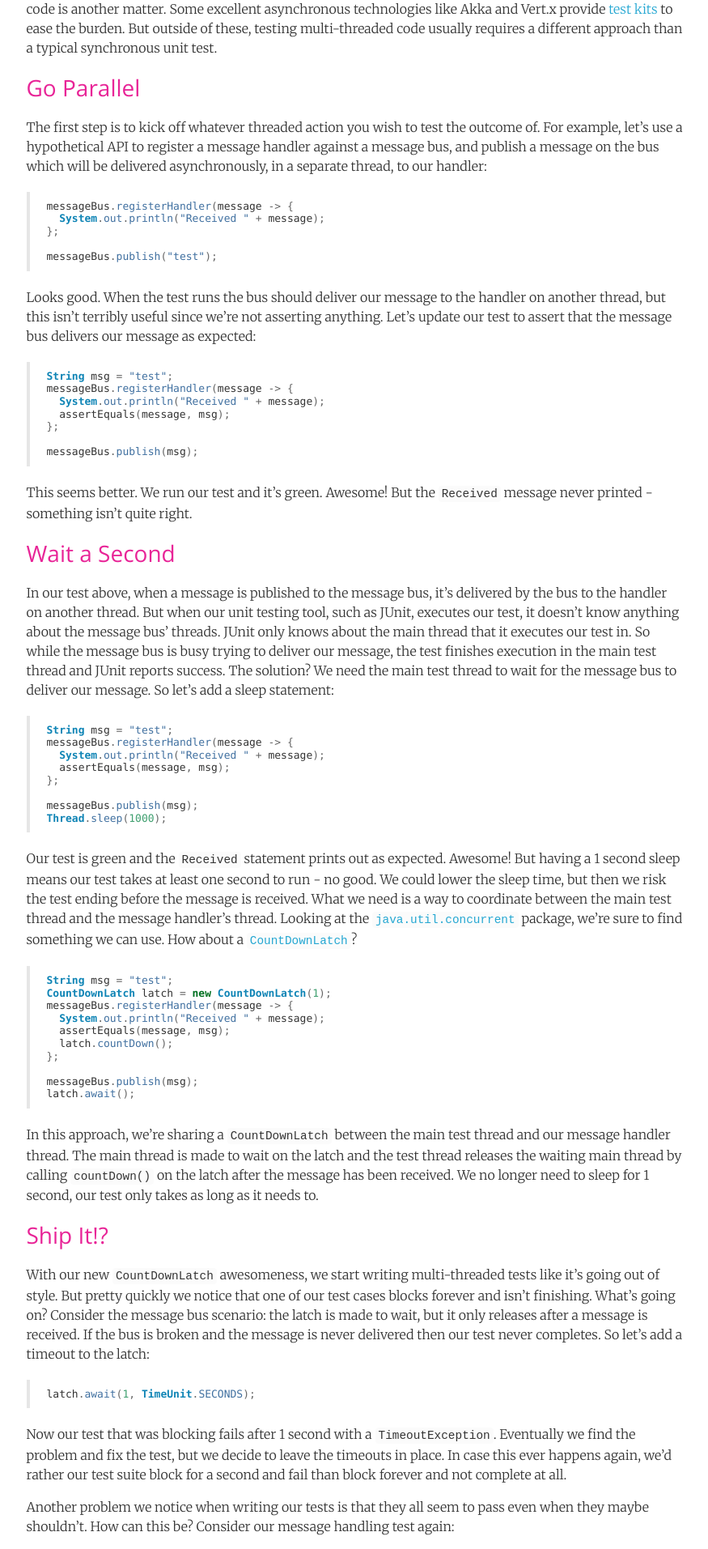
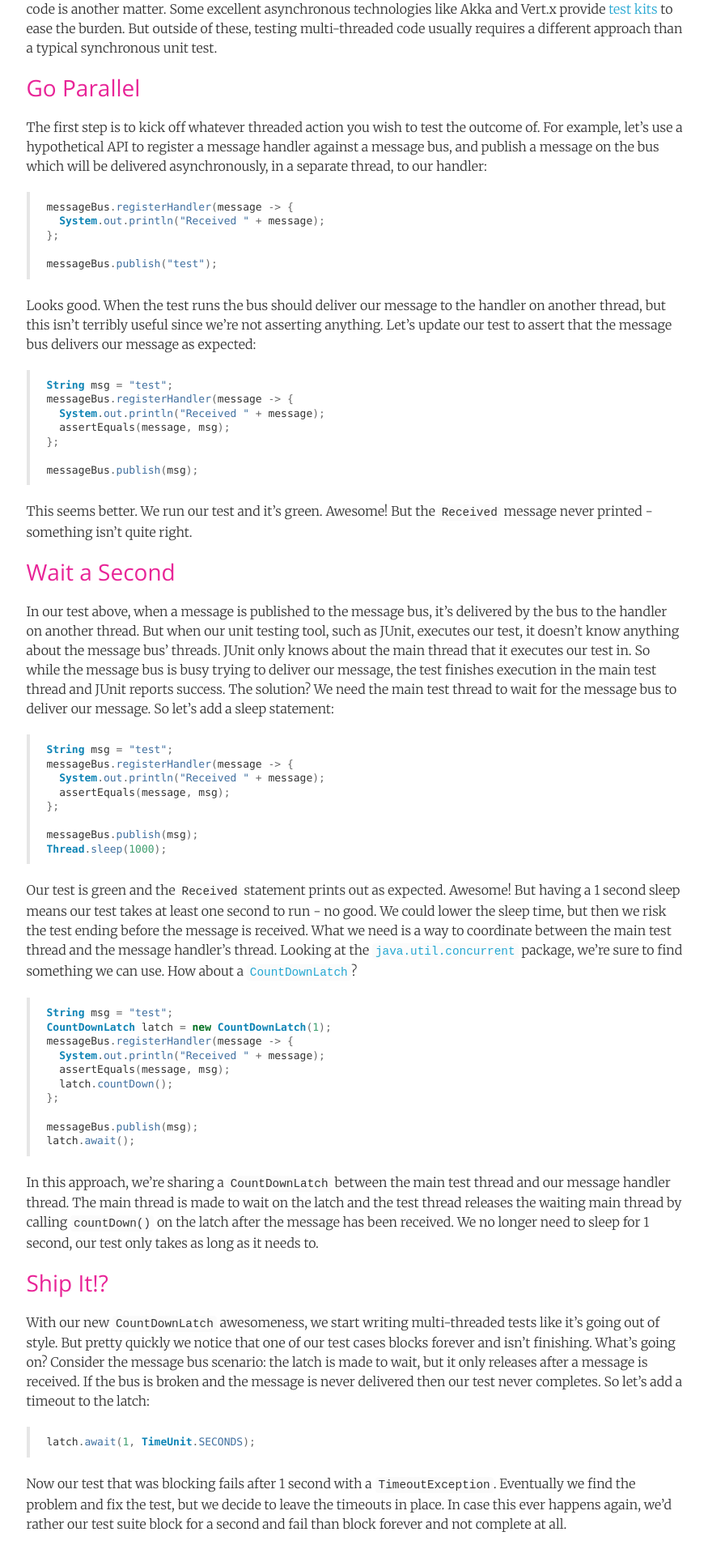
Before and after one commit to jhalterman/jhalterman.github.io, a Jekyll site: the page built from _posts/2016-07-31-testing-multi-threaded-code.md, in a window 1280 px wide. Shown: the part 395-2308 px from the top of the page at 81% size, without its empty margins (200-1075 px from the left). Built offline with Jekyll 4.4.1, drawn with Linux system fonts in a browser that asks for light colours; comment, search, counter and statistics services are not loaded.

Commit message:
Increase code line height

```diff
--- a/assets/css/style.scss
+++ b/assets/css/style.scss
@@ -122,7 +122,7 @@ pre {
     padding-left: 21px;
     margin-top: 20px;
     margin-bottom: 20px;
-    line-height: 1.2;
+    line-height: 1.35;
 
     code {
         font-family: $code-font-family;
```
